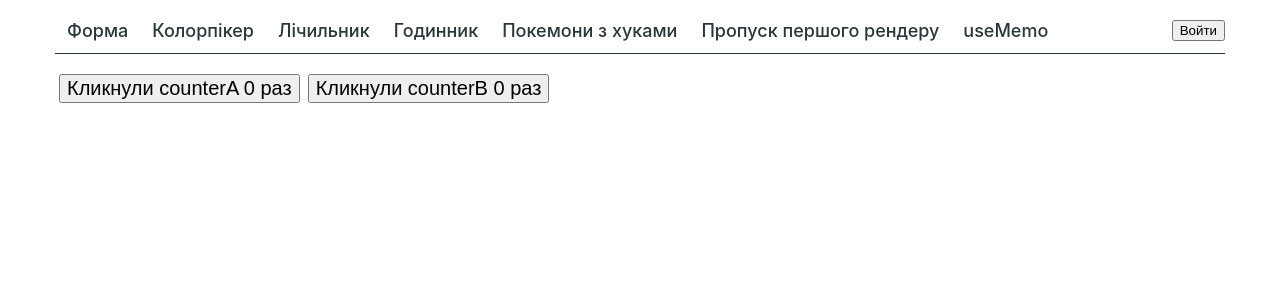
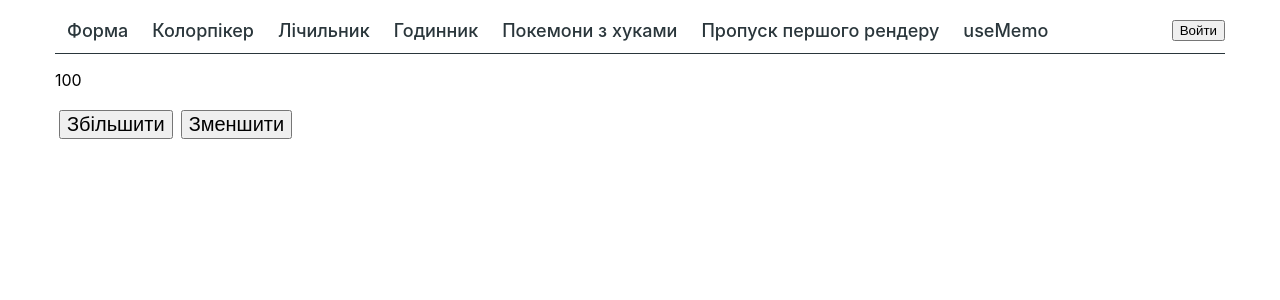
Before and after one commit to Allovallo/react-hooks-02, a React (Create React App) app: page /counter in a window 1280 px wide. Shown: the top 300 px of the page. Built offline with nearby package versions, Linux system fonts and the light colour scheme.

Commit message:
Counter updated

```diff
--- a/src/components/Counter/Counter.js
+++ b/src/components/Counter/Counter.js
@@ -1,35 +1,83 @@
+import { useReducer } from 'react';
 import styles from './Counter.module.css';
-import { useState, useEffect } from 'react';
+
+function countReducer(state, action) {
+  switch (action.type) {
+    case 'increment':
+      return { ...state, count: state.count + action.payload };
+
+    case 'decrement':
+      return { ...state, count: state.count - action.payload };
+
+    default: {
+      throw new Error(`Unsupportable action type ${action.type}`);
+    }
+  }
+}
+
+function init(initialState) {
+  return {
+    ...initialState,
+    count: initialState.count + 100,
+  };
+}
 
 export default function Counter() {
-  const [counterA, setCounterA] = useState(0);
-  const [counterB, setCounterB] = useState(0);
-
-  const handleCounterAIncrement = () => {
-    setCounterA(prevState => prevState + 1);
-  };
-
-  const handleCounterBIncrement = () => {
-    setCounterB(prevState => prevState + 1);
-  };
-
-  useEffect(() => {
-    const totalClicks = counterA + counterB;
-    document.title = `Всього клікнули ${totalClicks} разів`;
-  }, [counterA, counterB]);
+  const [state, dispatch] = useReducer(countReducer, { count: 0 }, init);
 
   return (
-    <>
-      <button className={styles.btn} type="button" onClick={handleCounterAIncrement}>
-        Кликнули counterA {counterA} раз
+    <div className={styles.container}>
+      <p className={styles.value}>{state.count}</p>
+      <button
+        className={styles.btn}
+        type="button"
+        onClick={() => dispatch({ type: 'increment', payload: 1 })}
+      >
+        Збільшити
       </button>
-
-      <button className={styles.btn} type="button" onClick={handleCounterBIncrement}>
-        Кликнули counterB {counterB} раз
+      <button
+        className={styles.btn}
+        type="button"
+        onClick={() => dispatch({ type: 'decrement', payload: 1 })}
+      >
+        Зменшити
       </button>
-    </>
+    </div>
   );
 }
+
+// import styles from './Counter.module.css';
+// import { useState, useEffect } from 'react';
+
+// export default function Counter() {
+//   const [counterA, setCounterA] = useState(0);
+//   const [counterB, setCounterB] = useState(0);
+
+//   const handleCounterAIncrement = () => {
+//     setCounterA(prevState => prevState + 1);
+//   };
+
+//   const handleCounterBIncrement = () => {
+//     setCounterB(prevState => prevState + 1);
+//   };
+
+//   useEffect(() => {
+//     const totalClicks = counterA + counterB;
+//     document.title = `Всього клікнули ${totalClicks} разів`;
+//   }, [counterA, counterB]);
+
+//   return (
+//     <>
+//       <button className={styles.btn} type="button" onClick={handleCounterAIncrement}>
+//         Кликнули counterA {counterA} раз
+//       </button>
+
+//       <button className={styles.btn} type="button" onClick={handleCounterBIncrement}>
+//         Кликнули counterB {counterB} раз
+//       </button>
+//     </>
+//   );
+// }
 
 // export default class OldCounter extends Component {
 //   state = {
```
